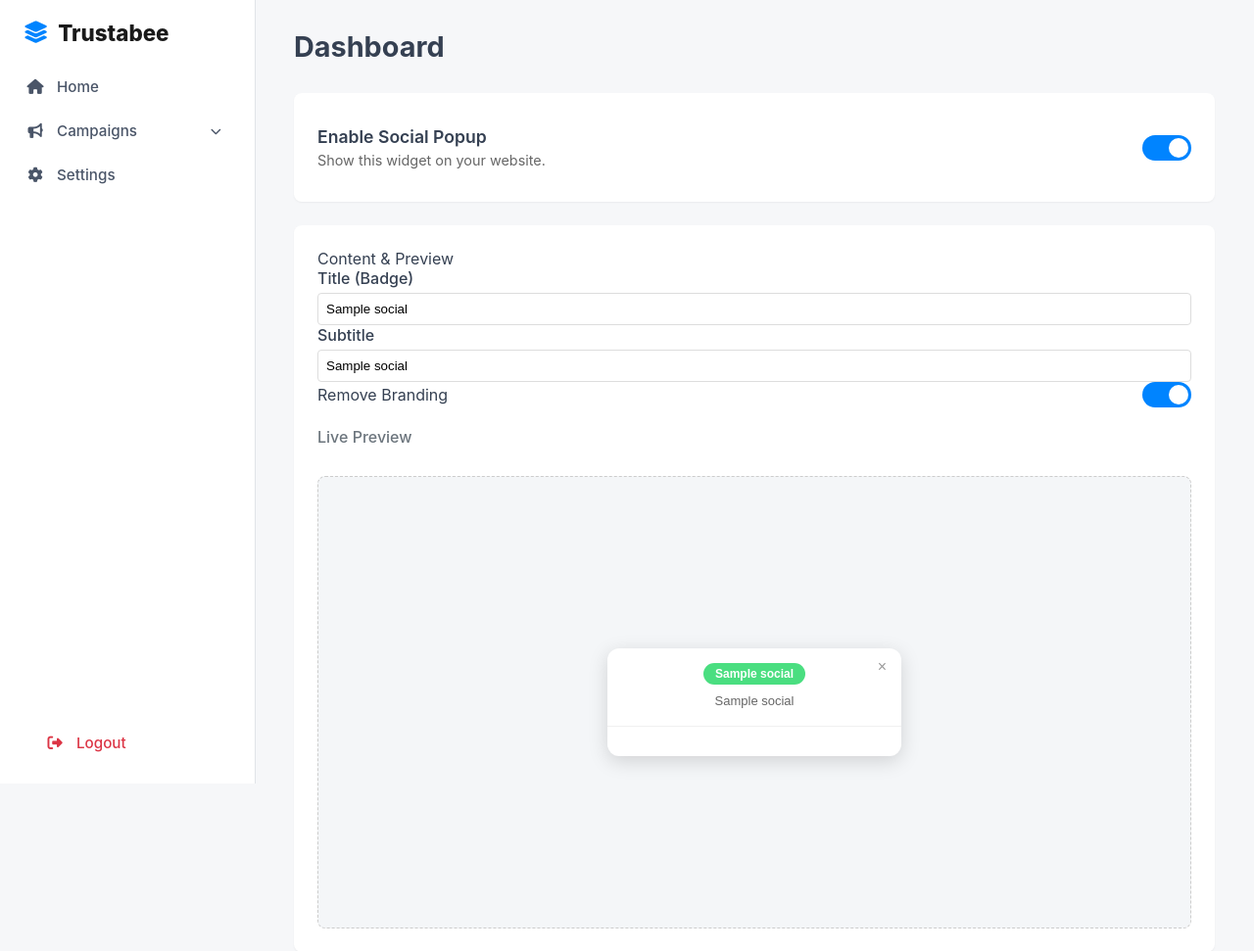
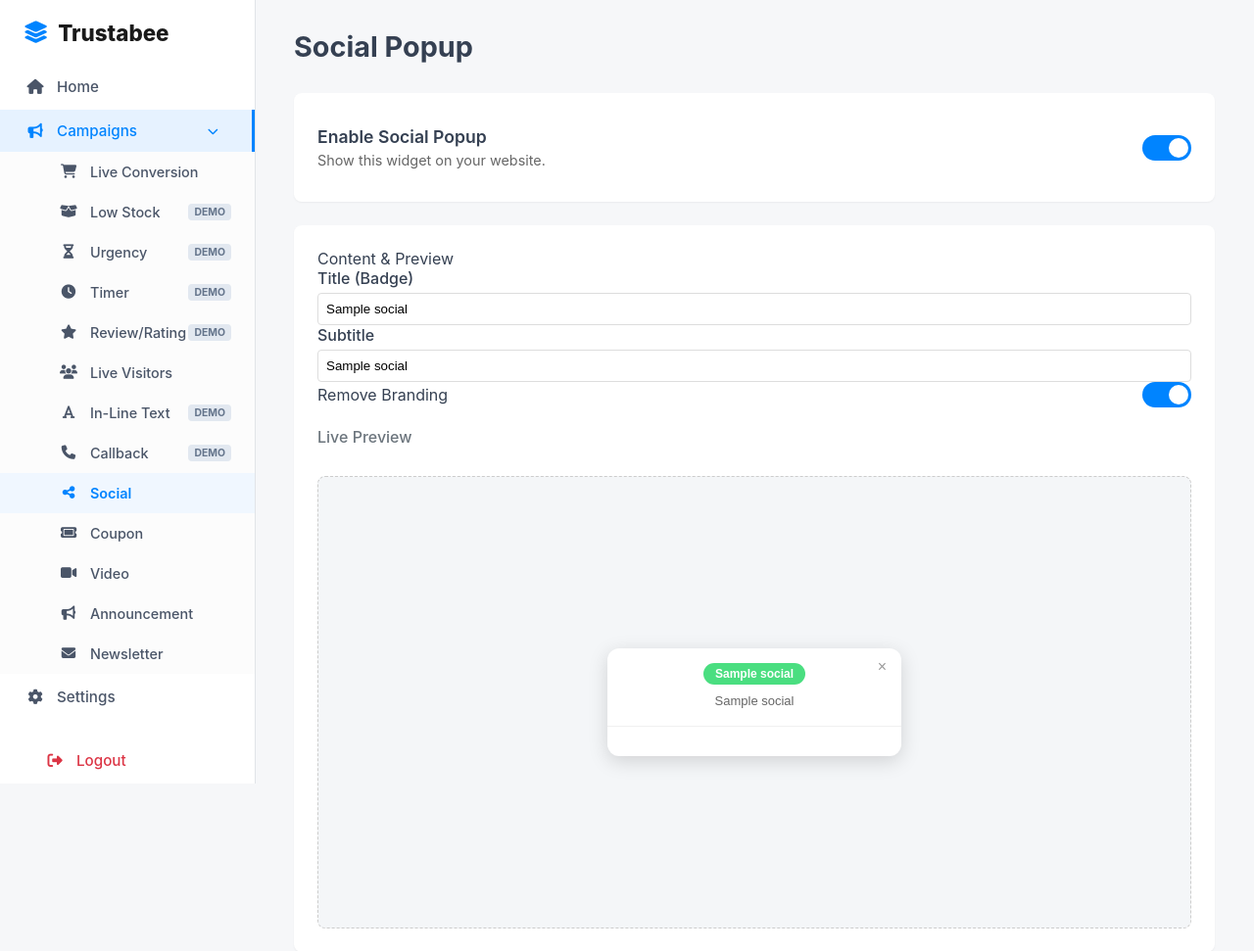
Before and after one commit to cljun1234/PresenterAI, a PHP site: page /campaigns/social in a window 1280 px wide. Shown: the top 971 px of the page at 98% size. Run offline with PHP 8.4, Linux system fonts and the light colour scheme; the visitor is signed in with stand-in values (Sample User, id 1); tables that the repository leaves empty hold one stand-in row (values such as "Sample post"); data that the repository does not hold is empty; some libraries are stand-ins or nearby versions.

Commit message:
Fix Social Popup routing (404), page title, and layout nesting

```diff
--- a/public_html/index.php
+++ b/public_html/index.php
@@ -51,6 +51,10 @@ $router->map('GET', '/campaigns/newsletter/delete/[i:id]', 'NewsletterController
 $router->map('GET', '/campaigns/newsletter/leads/[i:id]', 'NewsletterController#leads', 'newsletter_leads');
 $router->map('GET', '/campaigns/newsletter/export/[i:id]', 'NewsletterController#export_leads', 'newsletter_export');
 
+// Social Popup
+$router->map('POST', '/api/social/save', 'SocialController#save', 'social_save');
+$router->map('POST', '/api/social/toggle', 'SocialController#toggle', 'social_toggle');
+
 // API / Widget
 $router->map('GET', '/api/widget.js', 'WidgetController#serveScript', 'widget_js');
 $router->map('GET', '/api/data', 'WidgetController#getData', 'widget_data');
--- a/views/campaigns/social.php
+++ b/views/campaigns/social.php
@@ -1,4 +1,7 @@
 <?php
+$activePage = 'campaigns';
+$activeSubPage = 'social';
+$pageTitle = 'Social Popup';
 include __DIR__ . '/../layouts/header.php';
 ?>
 
```
